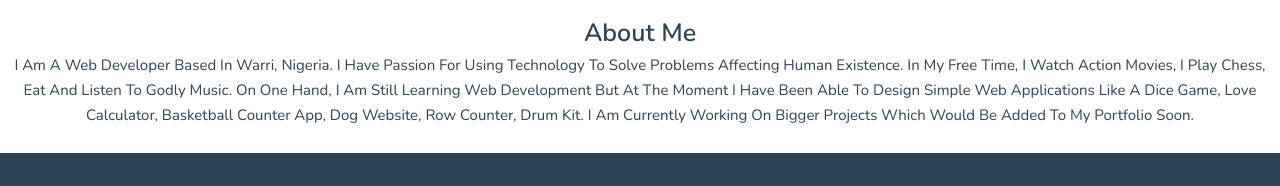
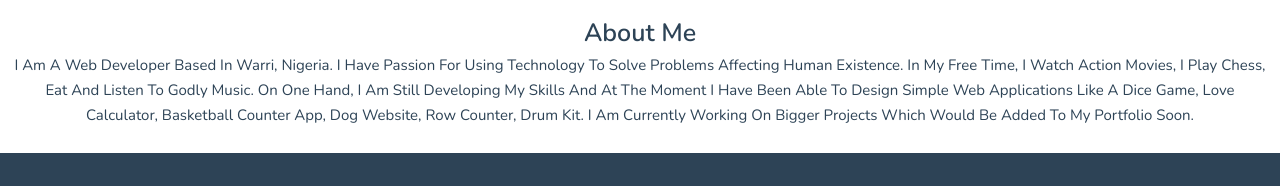
Before and after one commit to brooklyn5991/portfolio1, a plain HTML site: page index.html in a window 1280 px wide. Shown: the part 602-788 px from the top of the page. Drawn offline with nearby package versions, Linux system fonts and the light colour scheme; a script that the page names is missing.

Commit message:
Update index.html

```diff
--- a/index.html
+++ b/index.html
@@ -60,7 +60,7 @@
         <h2>About me</h2>
     <h3>I am a web developer based in warri, Nigeria. I have passion for using technology to
         solve problems affecting human existence. In my free time, I watch action movies, I play chess, eat and listen to godly music.
-        On one hand, I am still learning web development but at the moment I have been able to design simple
+        On one hand, I am  still developing my skills and at the moment I have been able to design simple
         web applications like a dice game, love calculator, basketball counter app, dog website, row counter, drum kit.
         I am currently working on bigger projects which would be added to my portfolio soon.</h3>
 
```
